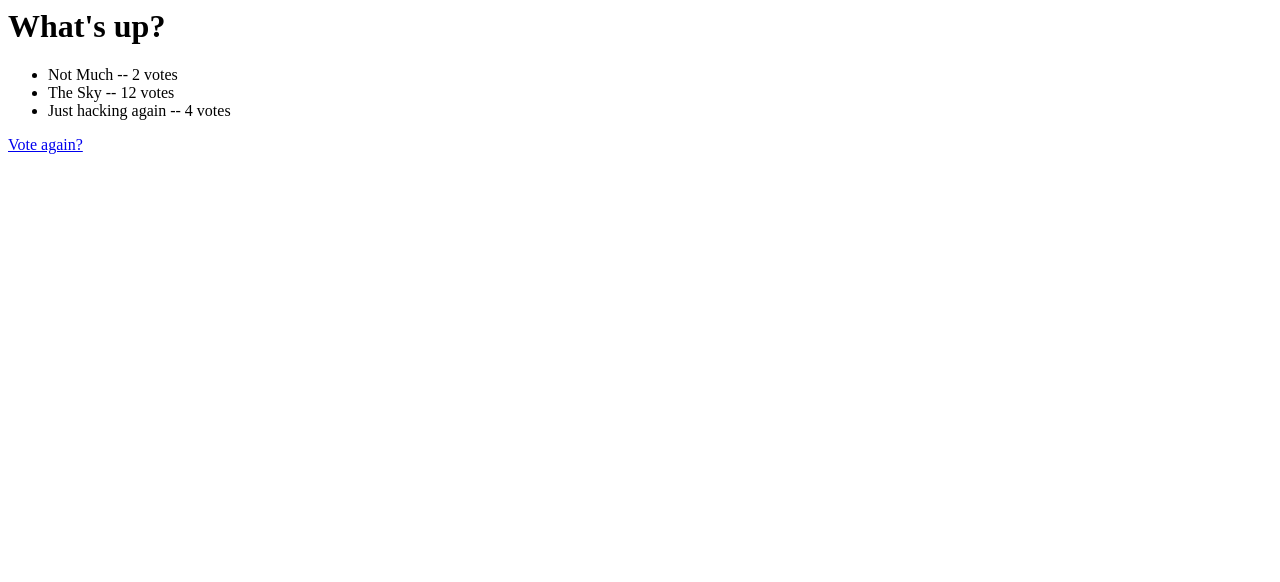
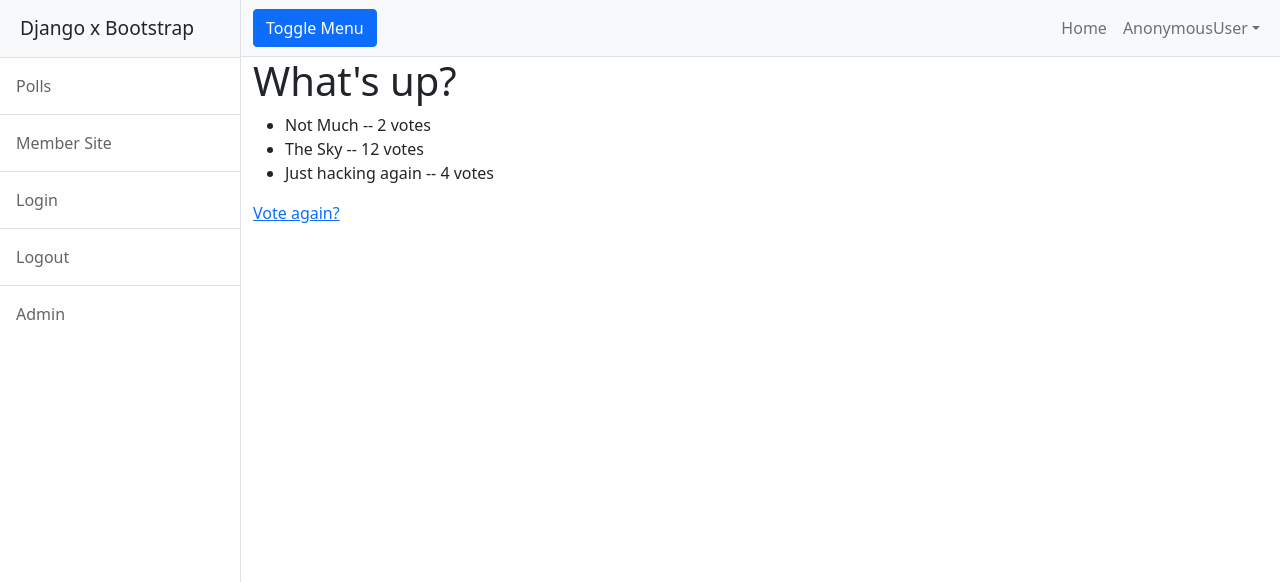
Before and after one commit to msuz/sandbox, a Django app: page /polls/1/results/ in a window 1280 px wide. Shown: the top 582 px of the page. Run offline with Django 4.2, Linux system fonts and the light colour scheme; data comes from the database, SQL or seed files in the repository; some libraries are stand-ins or nearby versions.

Commit message:
revice views

```diff
--- a/django_site/django_site/urls.py
+++ b/django_site/django_site/urls.py
@@ -15,8 +15,10 @@ Including another URLconf
 """
 from django.contrib import admin
 from django.urls import path, include
+from polls import views as polls_views
 
 urlpatterns = [
+    path('', polls_views.redirect_index),
     path('polls/', include('polls.urls')),
     path('membersite/', include('membersite.urls')),
     path('accounts/', include('django.contrib.auth.urls')),
--- a/django_site/polls/templates/polls/results.html
+++ b/django_site/polls/templates/polls/results.html
@@ -1,3 +1,6 @@
+{% extends "base.html" %}
+
+{% block content %}
 <h1>{{ question.question_text }}</h1>
 
 <ul>
@@ -7,3 +10,4 @@
 </ul>
 
 <a href="{% url 'polls:detail' question.id %}">Vote again?</a>
+{% endblock %}
--- a/django_site/polls/views.py
+++ b/django_site/polls/views.py
@@ -1,9 +1,12 @@
-from django.shortcuts import render, get_object_or_404
+from django.shortcuts import render, get_object_or_404, redirect
 from django.http import HttpResponseRedirect
 from django.urls import reverse
 from django.views import generic
 from django.utils import timezone
 from .models import Question, Choice
+
+def redirect_index(request):
+    return redirect('/polls')
 
 class QuestionDetailView(generic.DetailView):
     def get_queryset(self):
--- a/django_site/templates/base.html
+++ b/django_site/templates/base.html
@@ -16,14 +16,13 @@
         <div class="d-flex" id="wrapper">
             <!-- Sidebar-->
             <div class="border-end bg-white" id="sidebar-wrapper">
-                <div class="sidebar-heading border-bottom bg-light">Start Bootstrap</div>
+                <div class="sidebar-heading border-bottom bg-light">Django x Bootstrap</div>
                 <div class="list-group list-group-flush">
-                    <a class="list-group-item list-group-item-action list-group-item-light p-3" href="#!">Dashboard</a>
-                    <a class="list-group-item list-group-item-action list-group-item-light p-3" href="#!">Shortcuts</a>
-                    <a class="list-group-item list-group-item-action list-group-item-light p-3" href="#!">Overview</a>
-                    <a class="list-group-item list-group-item-action list-group-item-light p-3" href="#!">Events</a>
-                    <a class="list-group-item list-group-item-action list-group-item-light p-3" href="#!">Profile</a>
-                    <a class="list-group-item list-group-item-action list-group-item-light p-3" href="#!">Status</a>
+                    <a class="list-group-item list-group-item-action list-group-item-light p-3" href="{% url 'polls:index'%}">Polls</a>
+                    <a class="list-group-item list-group-item-action list-group-item-light p-3" href="{% url 'membersite:index'%}">Member Site</a>
+                    <a class="list-group-item list-group-item-action list-group-item-light p-3" href="{% url 'login'%}">Login</a>
+                    <a class="list-group-item list-group-item-action list-group-item-light p-3" href="{% url 'logout'%}">Logout</a>
+                    <a class="list-group-item list-group-item-action list-group-item-light p-3" href="{% url 'admin:index'%}">Admin</a>
                 </div>
             </div>
             <!-- Page content wrapper-->
@@ -35,14 +34,13 @@
                         <button class="navbar-toggler" type="button" data-bs-toggle="collapse" data-bs-target="#navbarSupportedContent" aria-controls="navbarSupportedContent" aria-expanded="false" aria-label="Toggle navigation"><span class="navbar-toggler-icon"></span></button>
                         <div class="collapse navbar-collapse" id="navbarSupportedContent">
                             <ul class="navbar-nav ms-auto mt-2 mt-lg-0">
-                                <li class="nav-item active"><a class="nav-link" href="#!">Home</a></li>
-                                <li class="nav-item"><a class="nav-link" href="#!">Link</a></li>
+                                <li class="nav-item active"><a class="nav-link" href="/">Home</a></li>
                                 <li class="nav-item dropdown">
                                     <a class="nav-link dropdown-toggle" id="navbarDropdown" href="#" role="button" data-bs-toggle="dropdown" aria-haspopup="true" aria-expanded="false">{{ user }}</a>
                                     <div class="dropdown-menu dropdown-menu-end" aria-labelledby="navbarDropdown">
-                                        <a class="dropdown-item" href="#!">{{ user }}</a>
-                                        <a class="dropdown-item" href="#!">{{ user.get_username }}</a>
-                                        <a class="dropdown-item" href="#!">{{ user.is_authenticated }}</a>
+                                        <a class="dropdown-item" href="#!">Account</a>
+                                        <a class="dropdown-item" href="#!">Profile</a>
+                                        <a class="dropdown-item" href="#!">Password</a>
                                         <div class="dropdown-divider"></div>
                                         {% if user.is_authenticated %}
                                         <a class="dropdown-item" href="{% url 'logout'%}?next={{request.path}}">Logout</a>
--- a/django_site/templates/registration/login.html
+++ b/django_site/templates/registration/login.html
@@ -31,7 +31,4 @@
     <input type="hidden" name="next" value="{{ next }}" />
   </form>
 
-  {# Assumes you setup the password_reset view in your URLconf #}
-  <p><a href="{% url 'password_reset' %}">Lost password?</a></p>
-
 {% endblock %}
```
Also changed, not shown: django_site/README.md.
